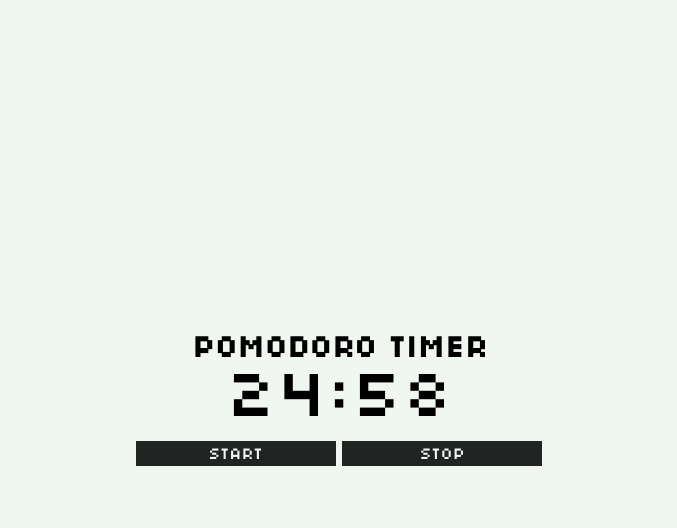
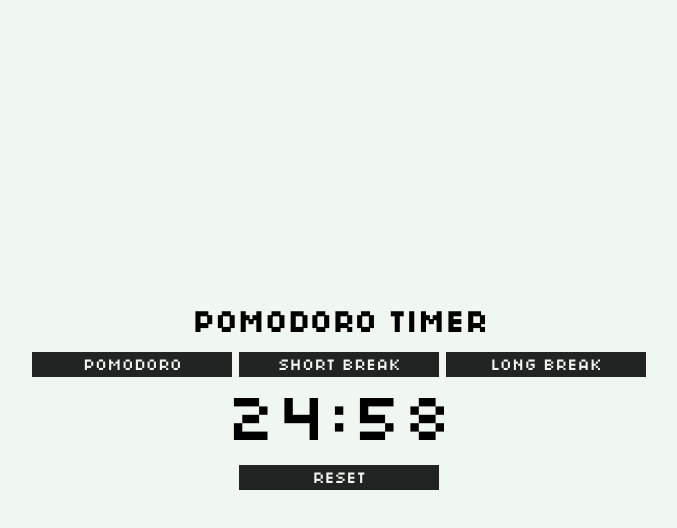
Before and after one commit to emmyg03/pomodoro-timer, a plain HTML site: page index.html in a window 1280 px wide. Both pictures are taken after a click on the button "start". Shown: the whole page, without its empty margins (301-978 px from the left). Drawn offline with Linux system fonts and the light colour scheme.

Commit message:
implemented timer for all 3 modes, reset/start function

```diff
--- a/index.html
+++ b/index.html
@@ -13,12 +13,15 @@
 <body>
     <div class="container">
         <h1>Pomodoro Timer</h1>
-        <div class="timer">
-            <p><span class="minutes">25</span>:<span class="seconds">00</span></p>
+        <div class="tabs">
+            <button class="tab active" data-mode="pomodoro" data-time="1500">Pomodoro</button>
+            <button class="tab" data-mode="short-break" data-time="300">Short Break</button>
+            <button class="tab" data-mode="long-break" data-time="900">Long Break</button>
         </div>
+        <div class="timer" id="timer">25:00</div>
         <div class="button-container">
             <button class="btn-start">start</button>
-            <button class="btn-stop">stop</button>
+            <!-- <button class="btn-stop">stop</button> -->
         </div>
     </div>
 </body>
--- a/index.js
+++ b/index.js
@@ -1,51 +1,81 @@
 const sparkle = new Audio('./assets/mixkit-fairy-arcade-sparkle-866.wav');
-// using querySelector() to select/update elements
-const startBtn = document.querySelector('.btn-start');
-const session = document.querySelector('.minutes');
-let myInterval;
-let state = true;   // when app running
+const timerControlBtn = document.querySelector('.btn-start');
+const tabs = document.querySelectorAll('.tab');
+const timerEl = document.querySelector('.timer');
+let interval;   // timer session
+let isRunning = false;
+let totalSeconds = 1500;
 
-startBtn.addEventListener("click", () => {
-    console.log("hey");
-})
+updateTimerDisplay();
 
+tabs.forEach(tab => {
+    tab.addEventListener('click', () => {
+        // accessing the mode value of the HTML tab elements (i.e. pomodoro)
+        const mode = tab.dataset.mode;
 
+        // set all tabs to inactive, then desired mode back to active
+        // by default, pomodoro session is set to active
+        tabs.forEach((tab) => tab.classList.remove('active'));
+        tab.classList.add('active');
 
-const appTimer = () => {
-    const sessionLength = Number.parseInt(session.textContent)
+        // reset timer
+        clearInterval(interval);
+        isRunning = false;
+        totalSeconds = parseInt(tab.dataset.time);
+        timerControlBtn.textContent = "Start";
 
-    // if app is running
-    if(state) {
-        state = false;
-        // convert time left to seconds
-        let totalSeconds = sessionLength * 60;
+        updateTimerDisplay();
 
-        const updateSeconds = () => {
-            const minuteDiv = document.querySelector('.minutes');
-            const secondDiv = document.querySelector('.seconds');
+    });
+});
+
+function updateTimerDisplay () {
+    let minutes = Math.floor(totalSeconds / 60);
+    let seconds = totalSeconds % 60;
+    timerEl.textContent = `${minutes.toString().padStart(2, '0')}:${seconds.toString().padStart(2, '0')}`;
+
+}
+
+function startTimer() {
+    const tabActive = document.querySelector('.tab.active');
+
+    // if it's already running, reset timer
+    if (isRunning) {
+        // current timer mode
+        const mode = tabActive.dataset.mode;
+
+        // reset
+        clearInterval(interval);
+        isRunning = false;
+        totalSeconds = tabActive.dataset.time;
+        timerControlBtn.textContent = 'Start';
+
+        updateTimerDisplay();
+    } else {
+        // if not already running, start timer
+        isRunning = true;
+        timerControlBtn.textContent = 'Reset';
+
+        interval = setInterval(() => {
+            let minutes = Math.floor(totalSeconds/60);
+            let seconds = totalSeconds % 60;
+
+            minutes = minutes < 10 ? "0" + minutes : minutes;
+            seconds = seconds < 10 ? "0" + seconds : seconds;
 
             totalSeconds--;
 
-            let minutesLeft = Math.floor(totalSeconds/60);
-            let secondsLeft = totalSeconds % 60;
+            if (totalSeconds < 0) {
+                clearInterval(interval);
+                isRunning = false;
+                sparkle.play();
+                timerControlBtn.textContent = "Start";
+                totalSeconds = tabActive.dataset.time;  // reset the time back to original duration
+            }
 
-            if (secondsLeft < 10) {
-                secondDiv.textContent = '0' + secondsLeft;
-            } else {
-                secondDiv.textContent = secondsLeft;
-            }
-            minuteDiv.textContent = `${minutesLeft}`;
-
-            if(minutesLeft === 0 && secondsLeft === 0) {
-                sparkle.play()
-                clearInterval(myInterval);
-            }
-        }
-        // run updateSeconds() every 1000ms
-        myInterval = setInterval(updateSeconds, 1000);
-    } else {
-        alert('Session has already started.')
+            updateTimerDisplay();
+        }, 1000);   // repeats every 1 sec
     }
 }
 
-startBtn.addEventListener('click', appTimer);
+timerControlBtn.addEventListener('click', startTimer);
--- a/style.css
+++ b/style.css
@@ -28,6 +28,7 @@ body {
 
 h1 {
     font-size: 28px;
+    margin-bottom: 8px;
 }
 
 .container {
@@ -38,6 +39,7 @@ h1 {
 
 .timer {
     font-size: 60px;
+    margin-top: 16px;
 }
 
 button {
```
